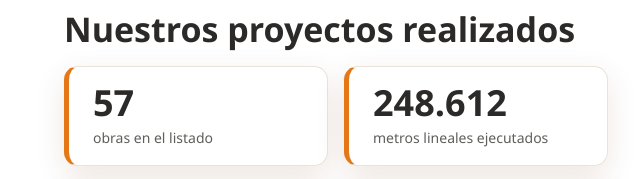
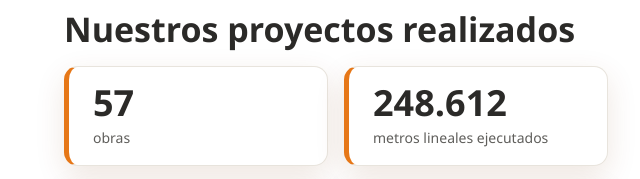
Before and after one commit to dinamicoplus/mixan-landing, an Astro site: page / in a window 1280 px wide. Shown: the part 2740-2919 px from the top of the page, 0-640 px from the left. Built offline with nearby package versions, Linux system fonts and the light colour scheme; Astro itself is replaced by a stand-in of ours.

Commit message:
Simplify text for obras count in CifrasObras

```diff
--- a/src/components/CifrasObras.astro
+++ b/src/components/CifrasObras.astro
@@ -8,7 +8,7 @@ interface Props {
 const { variante = 'rejilla' } = Astro.props;
 const c = cifrasObras();
 const cifras = [
-  { valor: formatoNumero(c.numObras), texto: 'obras en el listado' },
+  { valor: formatoNumero(c.numObras), texto: 'obras' },
   { valor: formatoNumero(c.metrosTotales), texto: 'metros lineales ejecutados' },
   { valor: c.anioMin === c.anioMax ? `${c.anioMin}` : `${c.anioMin}–${c.anioMax}`, texto: 'años de las obras' },
   { valor: formatoNumero(c.numProvincias), texto: 'provincias y ciudades autónomas' },
```
